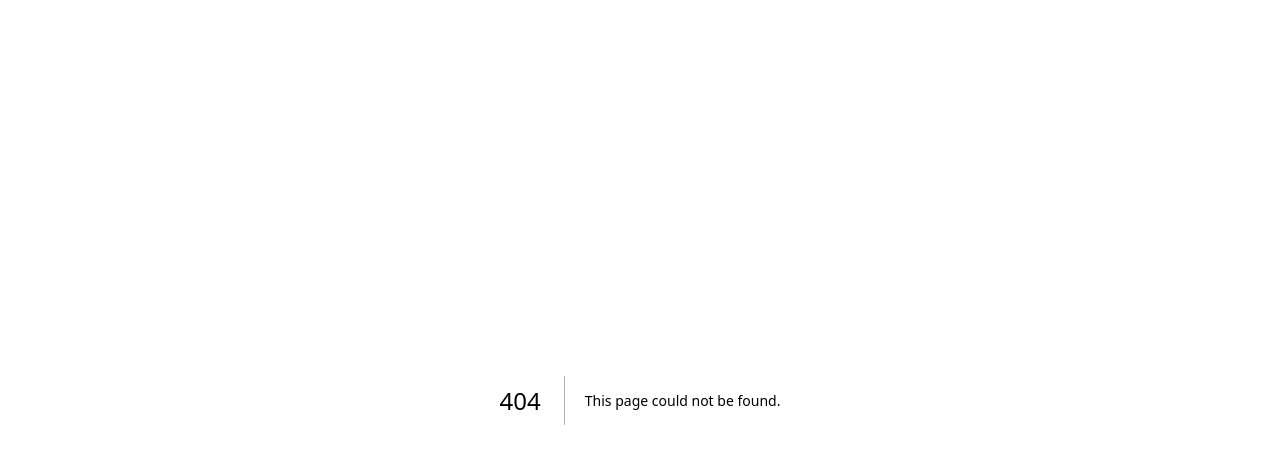
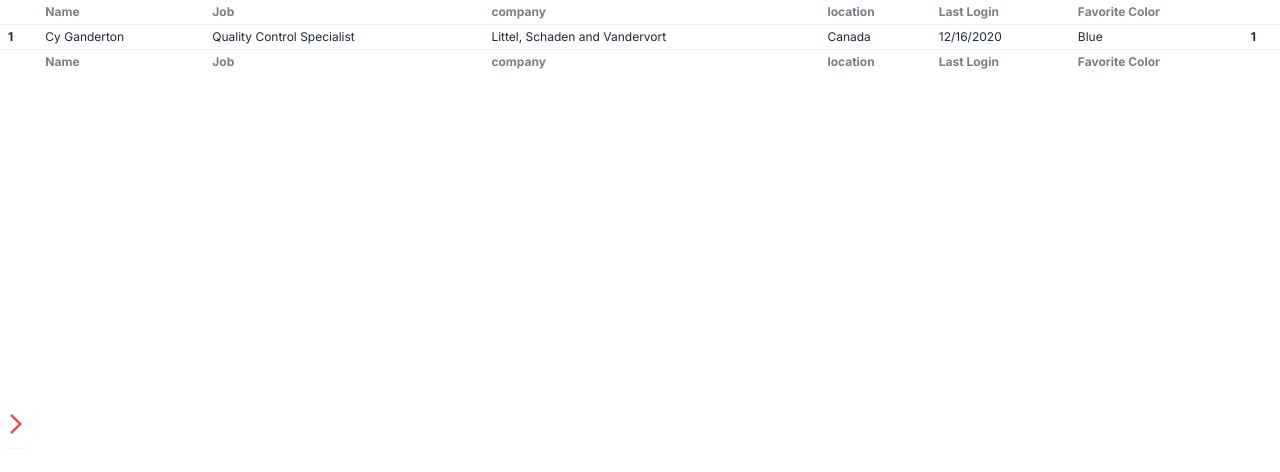
Before and after one commit to consep33t/apllikasi-pemesanan, a Next.js app: page /admin/tes in a window 1280 px wide. Before the commit this address had no page. Shown: the top 472 px of the page. Built offline with nearby package versions, Linux system fonts and the light colour scheme.

Commit message:
big update

```diff
--- a/src/app/admin/dashboard/page.jsx
+++ b/src/app/admin/dashboard/page.jsx
@@ -66,12 +66,6 @@ export default function AdminDashboard() {
 
   return (
     <div className="container mx-auto p-4">
-      <button
-        onClick={handleLogout}
-        className="bg-red-500 text-white p-2 rounded hover:bg-red-600"
-      >
-        Logout
-      </button>
       <h1 className="text-2xl font-bold mb-4">Admin Dashboard</h1>
       <form onSubmit={handleSubmit}>
         <div className="mb-4">
--- a/src/app/admin/layout.js
+++ b/src/app/admin/layout.js
@@ -1,19 +1,9 @@
+import AdminNavBar from "../components/adminNavBar";
+
 export default function AdminLayout({ children }) {
   return (
     <div>
-      <nav className="bg-gray-800 p-4 text-white">
-        <ul className="flex space-x-4">
-          <li>
-            <a href="/admin/dashboard">Dashboard</a>
-          </li>
-          <li>
-            <a href="/admin/orders">Orders</a>
-          </li>
-          <li>
-            <a href="/admin/orders/history">Orders History</a>
-          </li>
-        </ul>
-      </nav>
+      <AdminNavBar />
       <main>{children}</main>
     </div>
   );
--- a/src/app/admin/orders/history/page.jsx
+++ b/src/app/admin/orders/history/page.jsx
@@ -54,34 +54,17 @@ export default function Orders() {
   };
 
   return (
-    <div className="w-full h-screen">
-      <h1 className="text-center text-2xl font-bold my-4">History Pesanan</h1>
-      <div className="container mx-auto mt-4 w-full">
-        <div className="flex overflow-x-auto w-full h-full">
-          <table className="w-full h-full table-auto border-collapse border border-black">
+    <div className="overflow-x-auto">
+      <table className="table table-xs table-pin-rows table-pin-cols">
         <thead>
           <tr>
-                <th className="border border-black px-2 py-1 md:px-4 md:py-2">
-                  Nama
-                </th>
-                <th className="border border-black px-2 py-1 md:px-4 md:py-2">
-                  No. HP
-                </th>
-                <th className="border border-black px-2 py-1 md:px-4 md:py-2">
-                  Menu - Harga
-                </th>
-                <th className="border border-black px-2 py-1 md:px-4 md:py-2">
-                  Total
-                </th>
-                <th className="border border-black px-2 py-1 md:px-4 md:py-2">
-                  Tanggal
-                </th>
-                <th className="border border-black px-2 py-1 md:px-4 md:py-2">
-                  Status
-                </th>
-                <th className="border border-black px-2 py-1 md:px-4 md:py-2">
-                  Actions
-                </th>
+            <th>Nama</th>
+            <th>No. HP</th>
+            <th>Menu - Harga</th>
+            <th>Total</th>
+            <th>Tanggal</th>
+            <th>Status</th>
+            <th>Actions</th>
           </tr>
         </thead>
         {orders.map((order) => (
@@ -90,52 +73,30 @@ export default function Orders() {
               <tr key={index}>
                 {index === 0 && (
                   <>
-                        <td
-                          className="border border-black px-2 py-1 md:px-4 md:py-2"
-                          rowSpan={order.items.length}
-                        >
-                          {order.user.name}
-                        </td>
-                        <td
-                          className="border border-black px-2 py-1 md:px-4 md:py-2"
-                          rowSpan={order.items.length}
-                        >
-                          {order.user.phone}
-                        </td>
+                    <td rowSpan={order.items.length}>{order.user.name}</td>
+                    <td rowSpan={order.items.length}>{order.user.phone}</td>
                   </>
                 )}
-                    <td className="border border-black px-2 py-1 md:px-4 md:py-2">
+                <td>
                   {item.name} - {item.price}
                 </td>
                 {index === 0 && (
                   <>
-                        <td
-                          className="border border-black px-2 py-1 md:px-4 md:py-2"
-                          rowSpan={order.items.length}
-                        >
+                    <td rowSpan={order.items.length}>
                       {order.items.reduce(
                         (total, item) => total + item.price,
                         0
                       )}
                     </td>
-                        <td
-                          className="border border-black px-2 py-1 md:px-4 md:py-2"
-                          rowSpan={order.items.length}
-                        >
+                    <td rowSpan={order.items.length}>
                       {formatDate(order.date)}
                     </td>
-                        <td
-                          className="border border-black px-2 py-1 md:px-4 md:py-2"
-                          rowSpan={order.items.length}
-                        >
+                    <td rowSpan={order.items.length}>
                       <p className="text-white rounded-sm px-2 py-1 text-center bg-green-500">
                         {order.status}
                       </p>
                     </td>
-                        <td
-                          className="border border-black px-2 py-1 md:px-4 md:py-2"
-                          rowSpan={order.items.length}
-                        >
+                    <td rowSpan={order.items.length}>
                       <button
                         onClick={() => handleDeleteOrder(order.id)}
                         className="mr-2 bg-red-500 text-white px-2 py-1 md:px-4 md:py-2 rounded"
@@ -151,7 +112,5 @@ export default function Orders() {
         ))}
       </table>
     </div>
-      </div>
-    </div>
   );
 }
--- a/src/app/admin/orders/page.jsx
+++ b/src/app/admin/orders/page.jsx
@@ -79,34 +79,17 @@ export default function Orders() {
   };
 
   return (
-    <div className="w-full h-screen">
-      <h1 className="text-center text-2xl font-bold my-4">Pesanan</h1>
-      <div className="container mx-auto mt-4 w-full">
-        <div className="flex overflow-x-auto w-full h-full">
-          <table className="w-full h-full table-auto border-collapse border border-black">
+    <div className="overflow-x-auto">
+      <table className="table table-xs table-pin-rows table-pin-cols">
         <thead>
           <tr>
-                <th className="border border-black px-2 py-1 md:px-4 md:py-2">
-                  Nama
-                </th>
-                <th className="border border-black px-2 py-1 md:px-4 md:py-2">
-                  No. HP
-                </th>
-                <th className="border border-black px-2 py-1 md:px-4 md:py-2">
-                  Menu - Harga
-                </th>
-                <th className="border border-black px-2 py-1 md:px-4 md:py-2">
-                  Total
-                </th>
-                <th className="border border-black px-2 py-1 md:px-4 md:py-2">
-                  Tanggal
-                </th>
-                <th className="border border-black px-2 py-1 md:px-4 md:py-2">
-                  Status
-                </th>
-                <th className="border border-black px-2 py-1 md:px-4 md:py-2">
-                  Actions
-                </th>
+            <th>Nama</th>
+            <th>No. HP</th>
+            <th>Menu - Harga</th>
+            <th>Total</th>
+            <th>Tanggal</th>
+            <th>Status</th>
+            <th>Actions</th>
           </tr>
         </thead>
         {orders.map((order) => (
@@ -115,44 +98,25 @@ export default function Orders() {
               <tr key={index}>
                 {index === 0 && (
                   <>
-                        <td
-                          className="border border-black px-2 py-1 md:px-4 md:py-2"
-                          rowSpan={order.items.length}
-                        >
-                          {order.user.name}
-                        </td>
-                        <td
-                          className="border border-black px-2 py-1 md:px-4 md:py-2"
-                          rowSpan={order.items.length}
-                        >
-                          {order.user.phone}
-                        </td>
+                    <td rowSpan={order.items.length}>{order.user.name}</td>
+                    <td rowSpan={order.items.length}>{order.user.phone}</td>
                   </>
                 )}
-                    <td className="border border-black px-2 py-1 md:px-4 md:py-2">
+                <td>
                   {item.name} - {item.price}
                 </td>
                 {index === 0 && (
                   <>
-                        <td
-                          className="border border-black px-2 py-1 md:px-4 md:py-2"
-                          rowSpan={order.items.length}
-                        >
+                    <td rowSpan={order.items.length}>
                       {order.items.reduce(
                         (total, item) => total + item.price,
                         0
                       )}
                     </td>
-                        <td
-                          className="border border-black px-2 py-1 md:px-4 md:py-2"
-                          rowSpan={order.items.length}
-                        >
+                    <td rowSpan={order.items.length}>
                       {formatDate(order.date)}
                     </td>
-                        <td
-                          className="border border-black px-2 py-1 md:px-4 md:py-2"
-                          rowSpan={order.items.length}
-                        >
+                    <td rowSpan={order.items.length}>
                       <p
                         className={`${getStatusColor(
                           order.status
@@ -161,10 +125,7 @@ export default function Orders() {
                         {order.status}
                       </p>
                     </td>
-                        <td
-                          className="border border-black px-2 py-1 md:px-4 md:py-2"
-                          rowSpan={order.items.length}
-                        >
+                    <td rowSpan={order.items.length}>
                       <button
                         onClick={() => handleComplete(order.id)}
                         className="mr-2 bg-blue-500 text-white px-2 py-1 md:px-4 md:py-2 rounded"
@@ -186,7 +147,5 @@ export default function Orders() {
         ))}
       </table>
     </div>
-      </div>
-    </div>
   );
 }
--- /dev/null
+++ b/src/app/admin/tes/page.jsx
@@ -0,0 +1,11 @@
+import Table from "@/app/components/table";
+
+const tesPage = () => {
+  return (
+    <div>
+      <Table />
+    </div>
+  );
+};
+
+export default tesPage;
--- /dev/null
+++ b/src/app/components/adminNavBar.js
@@ -0,0 +1,45 @@
+import Image from "next/image";
+const AdminNavBar = () => {
+  return (
+    <div className="drawer fixed left-0 top-2/4 z-50">
+      <input id="my-drawer" type="checkbox" className="drawer-toggle" />
+      <div className="drawer-content">
+        <label
+          htmlFor="my-drawer"
+          className="btn btn-primary drawer-button bg-transparent border-none py-0 px-1 hover:translate-x-2 hover:bg-gray-700 hover:border-none"
+        >
+          <Image
+            src="/arrow.png"
+            width={20}
+            height={20}
+            alt="menu"
+            className="w-6 h-6"
+          />
+        </label>
+      </div>
+      <div className="drawer-side">
+        <label
+          htmlFor="my-drawer"
+          aria-label="close sidebar"
+          className="drawer-overlay"
+        ></label>
+        <ul className="menu bg-base-200 text-base-content min-h-full w-80 p-4">
+          <h2 className="text-xl font-bold text-center mb-2">
+            Nasi Goreng Cak Lontong
+          </h2>
+          <li>
+            <a href="/admin/dashboard">Dashboard</a>
+          </li>
+          <li>
+            <a href="/admin/orders">Orders</a>
+          </li>
+          <li>
+            <a href="/admin/orders/history">Orders History</a>
+          </li>
+        </ul>
+      </div>
+    </div>
+  );
+};
+
+export default AdminNavBar;
--- a/src/app/components/cart.js
+++ b/src/app/components/cart.js
@@ -73,7 +73,7 @@ export default function Cart({ isCartOpen, toggleCart, cart, setCart }) {
 
   return (
     <div
-      className={`fixed top-0 right-0 w-96 mt-5 bg-white shadow-lg p-4 h-full transform transition-transform ${
+      className={`fixed top-0 right-0 w-96 mt-5 bg-white shadow-lg p-4 h-full transform transition-transform z-50 ${
         isCartOpen ? "translate-x-0" : "translate-x-full"
       }`}
     >
@@ -132,7 +132,7 @@ export default function Cart({ isCartOpen, toggleCart, cart, setCart }) {
         onChange={(e) => setDescriptionOrder(e.target.value)}
       ></textarea>
       <button
-        className="mt-4 p-2 bg-blue-500 text-white w-full"
+        className="mt-4 p-2 bg-[#d9727b] hover:bg-[#B11824] transition-colors duration-200 border-none text-white w-full"
         onClick={handleOrder}
       >
         Pesan
--- a/src/app/components/menuCard.js
+++ b/src/app/components/menuCard.js
@@ -4,41 +4,32 @@ const MenuCard = ({ item, addToCart, onClick }) => {
   return (
     <div
       key={item.id}
-      className="flex flex-col justify-between items-center bg-white border border-gray-200 rounded-lg shadow-md hover:shadow-lg transition-shadow duration-200 ease-in-out dark:border-gray-700 dark:bg-gray-800 dark:hover:bg-gray-700 cursor-pointer"
-      onClick={onClick} // Menambahkan onClick di sini
+      onClick={onClick}
+      className="card lg:card-side bg-base-100 shadow-xl"
     >
-      <div className="w-full h-96">
-        <Image
-          width={400}
-          height={400}
-          layout="responsive"
-          src={item.imageUrl}
-          className="rounded-t-lg md:rounded-none md:rounded-l-lg"
-          alt={item.name}
-        />
-      </div>
-      <div className="flex flex-col justify-between p-4 leading-normal w-full">
-        <h5 className="mb-2 text-2xl font-bold tracking-tight text-gray-900 dark:text-white">
-          {item.name}
-        </h5>
-        <h5 className="mb-2 text-xl font-bold tracking-tight text-gray-900 dark:text-white">
+      <figure>
+        <Image width={400} height={400} src={item.imageUrl} alt={item.name} />
+      </figure>
+      <div className="card-body">
+        <h2 className="card-title">{item.name}</h2>
+        <p>
           {new Intl.NumberFormat("id-ID", {
             style: "currency",
             currency: "IDR",
           }).format(item.price)}
-        </h5>
-        <p className="mb-3 font-normal text-gray-700 dark:text-gray-400">
-          {item.description}
         </p>
+        <p>{item.description}</p>
+        <div className="card-actions justify-end">
           <button
-          className="mt-4 bg-[#d9727b] hover:bg-[#B11824] text-white font-bold py-2 px-4 rounded transition-colors duration-200"
             onClick={(e) => {
-            e.stopPropagation(); // Mencegah propagasi klik ke parent div
+              e.stopPropagation();
               addToCart(item);
             }}
+            className="btn btn-primary bg-[#d9727b] hover:bg-[#B11824] transition-colors duration-200 border-none"
           >
-          Tambah ke Keranjang
+            Add to Cart
           </button>
+        </div>
       </div>
     </div>
   );
--- /dev/null
+++ b/src/app/components/table.js
@@ -0,0 +1,48 @@
+const Table = () => {
+  return (
+    <div>
+      <div className="overflow-x-auto">
+        <table className="table table-xs table-pin-rows table-pin-cols">
+          <thead>
+            <tr>
+              <th></th>
+              <td>Name</td>
+              <td>Job</td>
+              <td>company</td>
+              <td>location</td>
+              <td>Last Login</td>
+              <td>Favorite Color</td>
+              <th></th>
+            </tr>
+          </thead>
+          <tbody>
+            <tr>
+              <th>1</th>
+              <td>Cy Ganderton</td>
+              <td>Quality Control Specialist</td>
+              <td>Littel, Schaden and Vandervort</td>
+              <td>Canada</td>
+              <td>12/16/2020</td>
+              <td>Blue</td>
+              <th>1</th>
+            </tr>
+          </tbody>
+          <tfoot>
+            <tr>
+              <th></th>
+              <td>Name</td>
+              <td>Job</td>
+              <td>company</td>
+              <td>location</td>
+              <td>Last Login</td>
+              <td>Favorite Color</td>
+              <th></th>
+            </tr>
+          </tfoot>
+        </table>
+      </div>
+    </div>
+  );
+};
+
+export default Table;
```
Also changed, not shown: public/arrow.png (added), src/app/page.jsx (renamed from src/app/page.js). Lines whose indentation alone changed are shown as unchanged.
